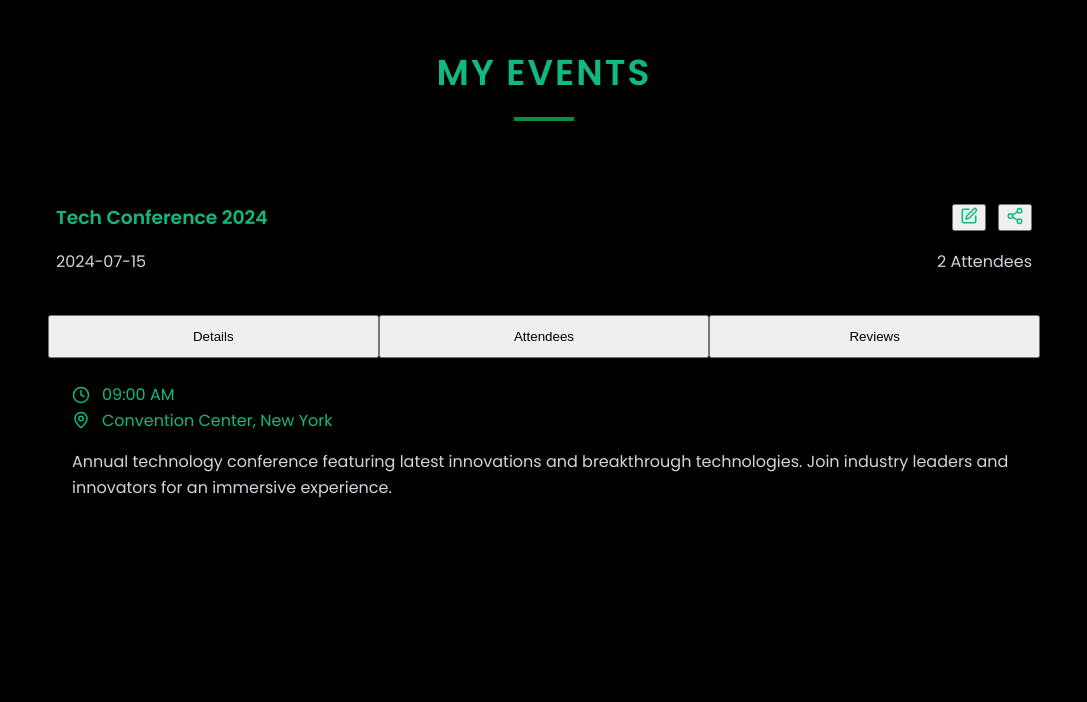
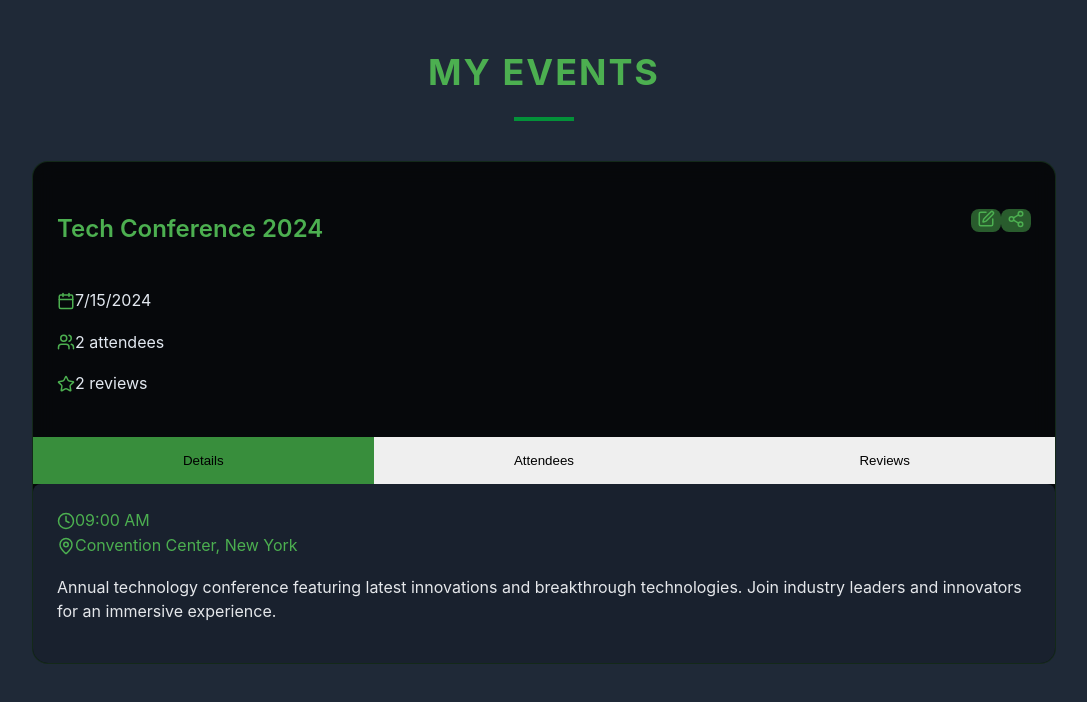
Before and after one commit to SakshamVK/host_event, a React (Create React App) app: page /my-events in a window 1280 px wide. Shown: the top 702 px of the page, without its empty margins (96-1183 px from the left). Built offline with nearby package versions, Linux system fonts and the light colour scheme.

Commit message:
MyEvents and CreateEvent page updated

```diff
--- a/src/pages/MyEvents.jsx
+++ b/src/pages/MyEvents.jsx
@@ -105,7 +105,7 @@ const MyEvents = () => {
     switch(activeTab) {
       case 'details':
         return (
-          <div className="event-details space-y-4 p-6 bg-black/40 rounded-lg">
+          <div className="event-details p-6">
             <div className="flex items-center gap-3 text-emerald-400">
               <Clock size={18} />
               <span>{event.time}</span>
@@ -119,9 +119,9 @@ const MyEvents = () => {
         );
       case 'attendees':
         return (
-          <div className="event-attendees space-y-4 p-6 bg-black/40 rounded-lg">
+          <div className="event-attendees p-6">
             {event.attendees.map(attendee => (
-              <div key={attendee.id} className="flex items-center justify-between p-3 bg-black/60 rounded-lg">
+              <div key={attendee.id} className="flex items-center justify-between p-3 bg-black/60 rounded-lg mb-2">
                 <div className="flex items-center gap-3">
                   <img src={attendee.avatar} alt={attendee.name} className="w-8 h-8 rounded-full" />
                   <span className="text-gray-200">{attendee.name}</span>
@@ -136,9 +136,9 @@ const MyEvents = () => {
         );
       case 'reviews':
         return (
-          <div className="event-reviews space-y-4 p-6 bg-black/40 rounded-lg">
+          <div className="event-reviews p-6">
             {event.reviews.map(review => (
-              <div key={review.id} className="p-4 bg-black/60 rounded-lg">
+              <div key={review.id} className="p-4 bg-black/60 rounded-lg mb-2">
                 <div className="flex justify-between items-center mb-2">
                   <span className="text-emerald-400 font-medium">{review.user}</span>
                   <div className="flex gap-1">
@@ -163,12 +163,12 @@ const MyEvents = () => {
   };
 
   return (
-    <div className="min-h-screen bg-gradient text-white p-8 font-sans">
+    <div className="min-h-screen bg-gray-900 text-white p-8 font-sans">
       <h1 className="text-4xl font-bold text-center mb-12 text-emerald-400">My Events</h1>
 
       <div className="max-w-4xl mx-auto grid gap-8">
         {events.map(event => (
-          <div key={event.id} className="bg-black/80 backdrop-blur-lg rounded-xl border border-emerald-600/20 overflow-hidden transition-all duration-300 hover:border-emerald-400/50 hover:shadow-lg hover:shadow-emerald-900/20">
+          <div key={event.id} className="event-card bg-black/80 backdrop-blur-lg rounded-xl border border-emerald-600/20 overflow-hidden transition-all duration-300 hover:border-emerald-400/50 hover:shadow-lg hover:shadow-emerald-900/20">
             <div className="p-6 border-b border-emerald-900/30">
               <div className="flex justify-between items-center mb-6">
                 <h3 className="text-2xl font-semibold text-emerald-400">{event.title}</h3>
@@ -194,41 +194,46 @@ const MyEvents = () => {
                 </div>
               </div>
 
-              <div className="flex justify-between text-gray-300">
-                <span>{event.date}</span>
-                <span>{event.attendees.length} Attendees</span>
+              <div className="grid grid-cols-3 gap-4 mb-4">
+                <div className="flex items-center gap-2 text-gray-300">
+                  <Calendar size={18} className="text-emerald-400" />
+                  <span>{new Date(event.date).toLocaleDateString()}</span>
+                </div>
+                <div className="flex items-center gap-2 text-gray-300">
+                  <Users size={18} className="text-emerald-400" />
+                  <span>{event.attendees.length} attendees</span>
+                </div>
+                <div className="flex items-center gap-2 text-gray-300">
+                  <Star size={18} className="text-emerald-400" />
+                  <span>{event.reviews.length} reviews</span>
+                </div>
               </div>
             </div>
 
-            <div className="p-4">
-              <div className="flex justify-between">
+            <div className="flex border-t border-emerald-900/30">
+              {['details', 'attendees', 'reviews'].map(tab => (
                 <button
-                  className={`flex-1 p-3 rounded-lg text-center ${activeTab === 'details' ? 'bg-emerald-600' : 'hover:bg-emerald-500'}`}
-                  onClick={() => setActiveTab('details')}
+                  key={tab}
+                  onClick={() => setActiveTab(tab)}
+                  className={`flex-1 p-4 text-center transition-all duration-300 ${activeTab === tab ? 'bg-emerald-600 rounded-t-xl' : 'hover:bg-emerald-700'}`}
                 >
-                  Details
+                  {tab.charAt(0).toUpperCase() + tab.slice(1)}
                 </button>
-                <button
-                  className={`flex-1 p-3 rounded-lg text-center ${activeTab === 'attendees' ? 'bg-emerald-600' : 'hover:bg-emerald-500'}`}
-                  onClick={() => setActiveTab('attendees')}
-                >
-                  Attendees
-                </button>
-                <button
-                  className={`flex-1 p-3 rounded-lg text-center ${activeTab === 'reviews' ? 'bg-emerald-600' : 'hover:bg-emerald-500'}`}
-                  onClick={() => setActiveTab('reviews')}
-                >
-                  Reviews
-                </button>
-              </div>
-              <TabContent event={event} />
+              ))}
             </div>
+
+            <TabContent event={event} />
           </div>
         ))}
       </div>
 
-      {shareModalOpen && <ShareModal event={selectedEvent} onClose={() => setShareModalOpen(false)} />}
-      {editModalOpen && <EditModal event={selectedEvent} onClose={() => setEditModalOpen(false)} />}
+      {shareModalOpen && (
+        <ShareModal event={selectedEvent} onClose={() => setShareModalOpen(false)} />
+      )}
+
+      {editModalOpen && (
+        <EditModal event={selectedEvent} onClose={() => setEditModalOpen(false)} />
+      )}
     </div>
   );
 };
--- a/src/styles/CreateEvent.css
+++ b/src/styles/CreateEvent.css
@@ -1,23 +1,23 @@
 @import url('https://fonts.googleapis.com/css2?family=Poppins:wght@300;400;600&display=swap');
 
 :root {
-  --primary-color: #039139; /* Dark green primary color */
-  --primary-dark: #388e3c;  /* Dark green primary dark */
-  --secondary-color: #039139; /* Secondary color remains the same */
-  --background-light: #000; /* Black background */
-  --text-light: #fff; /* White text */
-  --input-bg-light: #1a1a1a; /* Dark background for inputs */
-  --input-border-light: #dadce0; /* Light border */
+  --primary-color: #039139;
+  --primary-dark: #388e3c;
+  --secondary-color: #039139;
+  --background-light: #000;
+  --text-light: #fff;
+  --input-bg-light: #1a1a1a;
+  --input-border-light: #dadce0;
 }
 
 .dark-mode {
-  --primary-color: #8ab4f8; /* Original dark mode primary color */
-  --primary-dark: #aecbfa; /* Original dark mode primary dark */
-  --secondary-color: #08be4e; /* Original dark mode secondary */
-  --background-light: #202124; /* Dark mode background */
-  --text-light: #e8eaed; /* Dark mode text */
-  --input-bg-light: #303134; /* Dark mode input background */
-  --input-border-light: #5f6368; /* Dark mode input border */
+  --primary-color: #8ab4f8;
+  --primary-dark: #aecbfa;
+  --secondary-color: #08be4e;
+  --background-light: #202124;
+  --text-light: #e8eaed;
+  --input-bg-light: #303134;
+  --input-border-light: #5f6368;
 }
 
 body {
@@ -33,7 +33,7 @@ body {
   margin: 40px auto;
   padding: 40px;
   border-radius: 16px;
-  background-color: rgba(30, 30, 30, 0.9); /* Darker background for the container */
+  background-color: rgba(30, 30, 30, 0.9);
   box-shadow: 0 10px 30px rgba(0, 0, 0, 0.1);
   backdrop-filter: blur(10px);
   transition: all 0.3s ease;
@@ -45,7 +45,7 @@ body {
 
 h1 {
   text-align: center;
-  color: var(--primary-color); /* Dark green for the title */
+  color: var(--primary-color);
   font-size: 36px;
   margin-bottom: 40px;
   text-transform: uppercase;
@@ -86,7 +86,7 @@ label {
 
 .icon {
   margin-right: 8px;
-  color: var(--primary-color); /* Dark green icon color */
+  color: var(--primary-color);
 }
 
 input[type="text"],
@@ -111,7 +111,7 @@ select:focus,
 textarea:focus {
   border-color: var(--primary-color);
   outline: none;
-  box-shadow: 0 0 0 4px rgba(76, 175, 80, 0.2); /* Dark green focus shadow */
+  box-shadow: 0 0 0 4px rgba(76, 175, 80, 0.2);
 }
 
 textarea {
@@ -161,6 +161,7 @@ input[type="checkbox"]:checked::before {
   display: flex;
   flex-direction: column;
   gap: 12px;
+  margin-top: 20px; /* Added top padding for Upload Banner/Poster */
 }
 
 .file-input-label {
@@ -175,7 +176,7 @@ input[type="checkbox"]:checked::before {
 }
 
 .file-input-label:hover {
-  background-color: #03451c; /* Slightly different secondary color on hover */
+  background-color: #03451c;
   transform: translateY(-2px);
   box-shadow: 0 4px 15px rgba(0, 0, 0, 0.1);
 }
@@ -279,4 +280,3 @@ input[type="file"] {
 .form-group:nth-child(3) { animation-delay: 0.3s; }
 .form-group:nth-child(4) { animation-delay: 0.4s; }
 .form-group:nth-child(5) { animation-delay: 0.5s; }
-/* Add more if needed */
--- a/src/styles/MyEvents.css
+++ b/src/styles/MyEvents.css
@@ -1,3 +1,9 @@
+body {
+  margin: 0;
+  font-family: 'Inter', sans-serif;
+  background-color: #1f2937; /* Background remains unchanged */
+}
+
 .modal-overlay {
   position: fixed;
   top: 0;
@@ -21,7 +27,7 @@
 }
 
 h3 {
-  color: #10b981;
+  color: #4caf50; /* Changed to #4caf50 */
   margin-bottom: 16px;
 }
 
@@ -36,16 +42,16 @@ h3 {
   align-items: center;
   gap: 8px;
   padding: 12px;
-  border: 1px solid #10b981;
+  border: 1px solid #4caf50; /* Changed to #4caf50 */
   background-color: transparent;
   border-radius: 4px;
-  color: #10b981;
+  color: #4caf50; /* Changed to #4caf50 */
   cursor: pointer;
   transition: background-color 0.3s;
 }
 
 .share-btn:hover {
-  background-color: rgba(16, 185, 129, 0.1);
+  background-color: rgba(76, 175, 80, 0.1); /* Updated to match #4caf50 */
 }
 
 .close-btn {
@@ -87,7 +93,7 @@ h3 {
 .save-btn,
 .cancel-btn {
   padding: 8px 16px;
-  background-color: #10b981;
+  background-color: #4caf50; /* Changed to #4caf50 */
   color: #fff;
   border: none;
   border-radius: 4px;
@@ -96,7 +102,7 @@ h3 {
 }
 
 .save-btn:hover {
-  background-color: #059669;
+  background-color: #388e3c; /* Changed to #388e3c */
 }
 
 .cancel-btn {
@@ -108,60 +114,147 @@ h3 {
   background-color: #9ca3af;
 }
 
-/* Event specific styles */
+/* Event Card Styles */
+.event-card {
+  background: rgba(0, 0, 0, 0.8);
+  backdrop-filter: blur(8px);
+  border-radius: 1rem;
+  border: 1px solid rgba(76, 175, 80, 0.2); /* Changed to #4caf50 */
+  overflow: hidden;
+  transition: all 0.3s;
+}
+
 .event-details,
 .event-attendees,
 .event-reviews {
-  padding: 16px;
+  padding: 1.5rem; /* Increased padding for better spacing */
+  background-color: rgba(31, 41, 55, 0.8); /* Slightly darker background for sections */
+  border-radius: 0.5rem;
 }
 
-.event-attendees {
-  display: flex;
-  flex-direction: column;
-  gap: 8px;
+.event-details p {
+  margin: 1rem 0;
+  line-height: 1.5;
+  color: #e5e7eb; /* Light gray for text */
 }
 
-.event-reviews {
-  display: flex;
-  flex-direction: column;
-  gap: 12px;
+/* Tab Navigation Styles */
+button {
+  border: none;
+  outline: none;
+  cursor: pointer;
 }
 
-h4 {
-  margin-bottom: 12px;
+button:hover {
+  background-color: rgba(76, 175, 80, 0.1); /* Updated to match #4caf50 */
+}
+
+button:focus {
+  outline: none;
+}
+
+.flex {
+  display: flex;
+}
+
+.flex-1 {
+  flex: 1;
+}
+
+.items-center {
+  align-items: center;
+}
+
+.justify-between {
+  justify-content: space-between;
+}
+
+.mb-2 {
+  margin-bottom: 0.5rem;
+}
+
+.mb-4 {
+  margin-bottom: 1rem;
+}
+
+.mb-6 {
+  margin-bottom: 1.5rem;
+}
+
+.text-gray-300 {
+  color: rgba(226, 232, 240, 1);
 }
 
 .text-emerald-400 {
-  color: #10b981; /* or customize to match your theme */
+  color: #4caf50; /* Changed to #4caf50 */
 }
 
-.text-gray-300 {
-  color: #d1d5db;
+.bg-black {
+  background-color: rgba(0, 0, 0, 0.7);
 }
 
 .bg-black/60 {
-  background-color: rgba(31, 41, 55, 0.6);
+  background-color: rgba(0, 0, 0, 0.6);
 }
 
-.hover\:bg-emerald-900\/50:hover {
-  background-color: rgba(16, 185, 129, 0.5);
-}
-
-.hover\:border-emerald-400\/50:hover {
-  border-color: rgba(16, 185, 129, 0.5);
+.bg-black/80 {
+  background-color: rgba(0, 0, 0, 0.8);
 }
 
 .backdrop-blur-lg {
   backdrop-filter: blur(10px);
 }
 
-/* General layout for MyEvents */
-.min-h-screen {
-  min-height: 100vh;
+.rounded-xl {
+  border-radius: 1rem;
+}
+
+.overflow-hidden {
+  overflow: hidden;
+}
+
+.transition-all {
+  transition: all 0.3s;
+}
+
+.hover\:shadow-lg:hover {
+  box-shadow: 0 4px 20px rgba(76, 175, 80, 0.2); /* Changed to #4caf50 */
+}
+
+.hover\:border-emerald-400\/50:hover {
+  border-color: rgba(76, 175, 80, 0.5); /* Changed to #4caf50 */
+}
+
+.border-emerald-600\/20 {
+  border-color: rgba(76, 175, 80, 0.2); /* Changed to #4caf50 */
+}
+
+.p-6 {
+  padding: 1.5rem;
+}
+
+.p-3 {
+  padding: 0.75rem;
+}
+
+.text-2xl {
+  font-size: 1.5rem;
+}
+
+.font-semibold {
+  font-weight: 600;
+}
+
+.font-bold {
+  font-weight: bold;
+}
+
+.text-center {
+  text-align: center;
 }
 
 .max-w-4xl {
-  max-width: 1024px;
+  max-width: 64rem;
 }
 
 .mx-auto {
@@ -177,99 +270,69 @@ h4 {
   gap: 2rem;
 }
 
-.bg-black {
-  background-color: rgba(31, 41, 55, 1);
+.gap-4 {
+  gap: 1rem;
+}
+
+.text-gray-200 {
+  color: #e5e7eb;
+}
+
+.text-gray-100 {
+  color: #f3f4f6;
+}
+
+.text-emerald-400 {
+  color: #4caf50; /* Changed to #4caf50 */
+}
+
+.flex-1 {
+  flex: 1;
+}
+
+.hover\:bg-emerald-700:hover {
+  background-color: rgba(76, 175, 80, 0.7); /* Changed to #4caf50 */
+}
+
+.bg-emerald-600 {
+  background-color: #388e3c; /* Changed to #388e3c */
+}
+
+.bg-emerald-950\/50 {
+  background-color: rgba(76, 175, 80, 0.5); /* Changed to #4caf50 */
+}
+
+.bg-emerald-900\/50 {
+  background-color: rgba(76, 175, 80, 0.7); /* Changed to #4caf50 */
+}
+
+/* Misc Styles */
+.rounded-lg {
+  border-radius: 0.5rem;
 }
 
 .rounded-xl {
   border-radius: 1rem;
 }
 
-.border {
-  border-width: 1px;
-}
-
-.border-emerald-600\/20 {
-  border-color: rgba(16, 185, 129, 0.2);
-}
-
-.transition-all {
-  transition: all 0.3s ease;
-}
-
-.duration-300 {
-  transition-duration: 300ms;
-}
-
-.hover\:shadow-lg:hover {
-  box-shadow: 0 10px 20px rgba(16, 185, 129, 0.2);
-}
-
-.hover\:shadow-emerald-900\/20:hover {
-  box-shadow: 0 10px 20px rgba(31, 41, 55, 0.2);
-}
-
-/* Flexbox utility classes */
-.flex {
-  display: flex;
-}
-
-.items-center {
-  align-items: center;
-}
-
-.justify-between {
-  justify-content: space-between;
-}
-
-.gap-3 {
-  gap: 0.75rem;
-}
-
-.p-3 {
-  padding: 0.75rem;
-}
-
 .p-4 {
   padding: 1rem;
 }
 
-.p-6 {
-  padding: 1.5rem;
+.text-emerald-400 {
+  color: #4caf50; /* Changed to #4caf50 */
 }
 
-.text-center {
-  text-align: center;
+.share-options {
+  display: flex;
+  flex-direction: column;
+  gap: 20px; /* Increased gap for spacing between buttons */
 }
 
-.text-gray-400 {
-  color: #cbd5e1;
+.edit-options {
+  margin-top: 20px; /* Add margin to create space above the edit options */
 }
 
-.text-gray-200 {
-  color: #e5e7eb;
+.p-2.rounded-lg.bg-emerald-950\/50.hover\:bg-emerald-900\/50.transition-colors {
+  margin-bottom: 8px; /* Adjust this value as needed for spacing */
 }
-
-.font-bold {
-  font-weight: bold;
-}
-
-.font-medium {
-  font-weight: 500;
-}
-
-.flex-1 {
-  flex: 1 1 0%;
-}
-
-.border-b {
-  border-bottom-width: 1px;
-}
-
-.border-emerald-900\/30 {
-  border-color: rgba(16, 185, 129, 0.3);
-}
-
-.hover\:text-emerald-400:hover {
-  color: #10b981;
-}
```
Also changed, not shown: src/pages/CreateEvent.jsx (+54 -22 lines).
